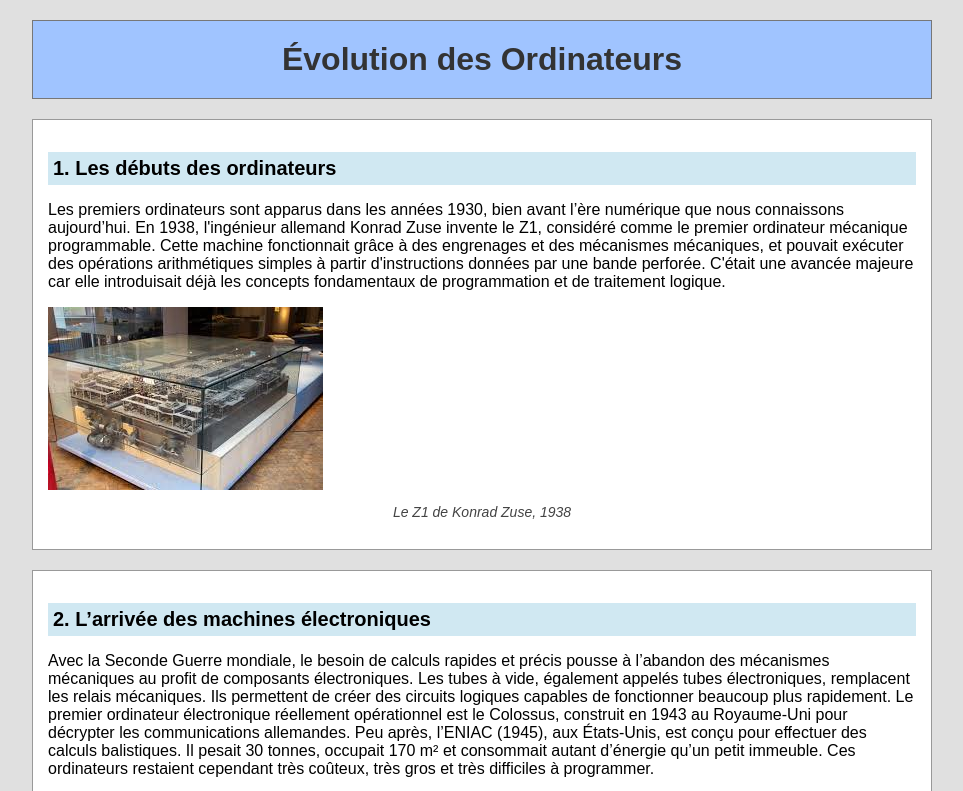
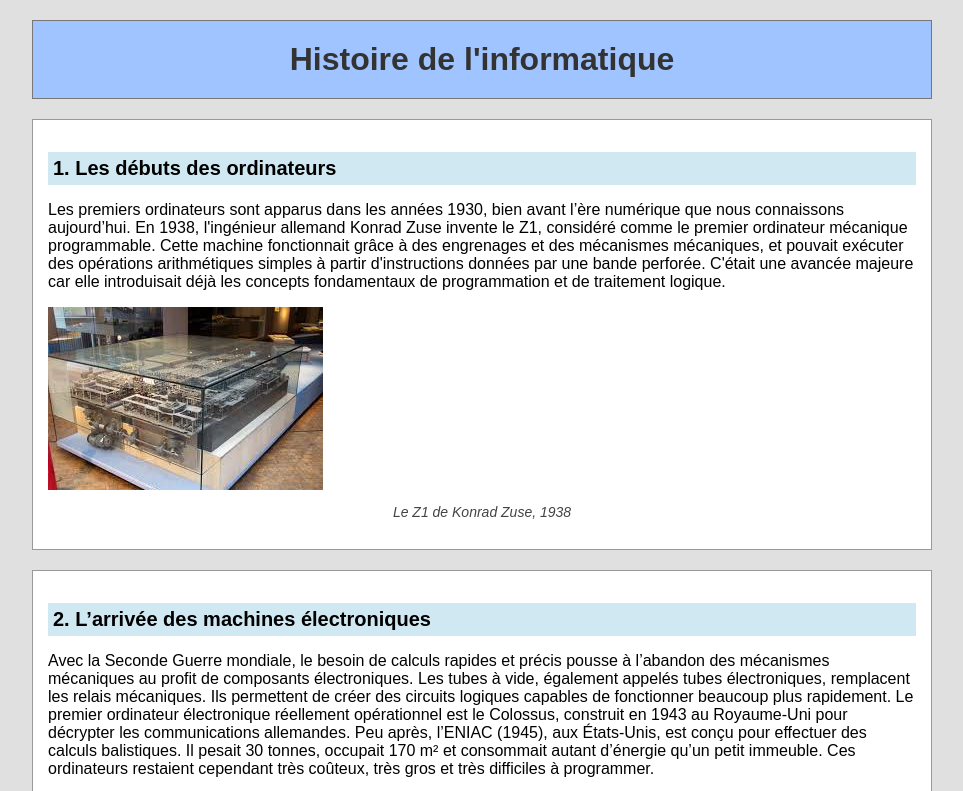
Before and after one commit to 00nathan00/00nathan00.github.io, a plain HTML site: page index.html in a window 1280 px wide. Shown: the top 791 px of the page, without its empty margins (158-1121 px from the left). Drawn offline with Linux system fonts and the light colour scheme.

Commit message:
Update index.html

```diff
--- a/index.html
+++ b/index.html
@@ -2,13 +2,13 @@
 <html lang="fr">
 <head>
   <meta charset="UTF-8">
-  <title>Évolution des Ordinateurs</title>
+  <title>Histoire de l'informatique</title>
   <link rel="stylesheet" href="/css/style.css">
 </head>
 <body>
 
 <header>
-  <h1>Évolution des Ordinateurs</h1>
+  <h1>Histoire de l'informatique</h1>
 </header>
 
 <section>
```
